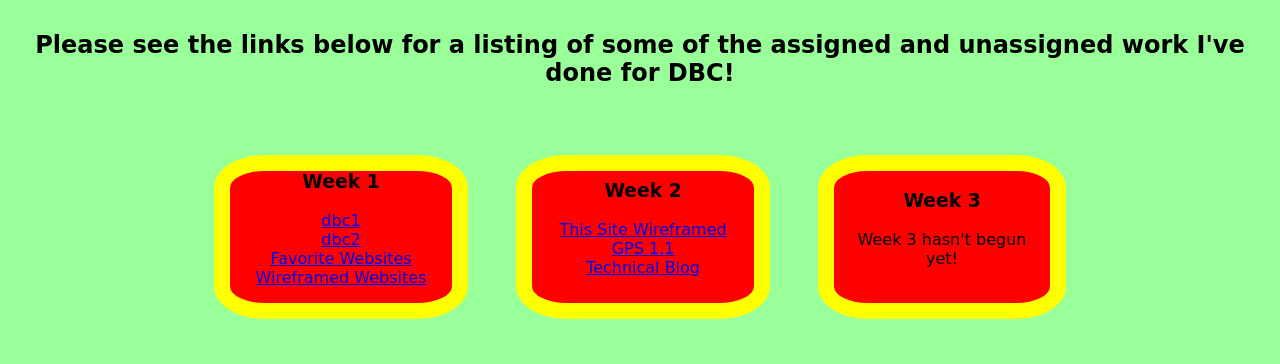
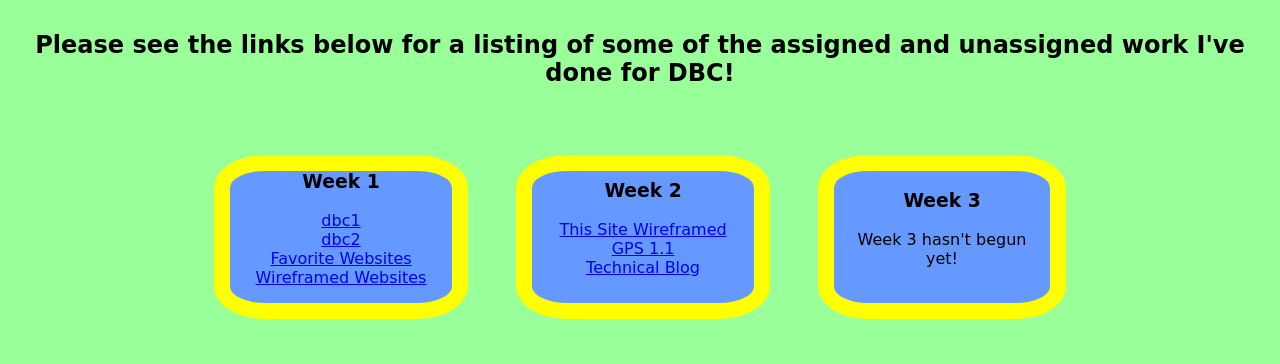
Before and after one commit to austin809/austin809.github.io, a plain HTML site: page index.html in a window 1280 px wide. Shown: the part 569-933 px from the top of the page. Drawn offline with Linux system fonts and the light colour scheme; a web font is replaced by a local one.

Commit message:
test switch

```diff
--- a/unit1_projects/index.css
+++ b/unit1_projects/index.css
@@ -12,7 +12,7 @@
 }
 section td{
 	padding: 0em;
-	background-color: red;
+	background-color: #6699FF;
 	border: solid 1em yellow;
 	border-radius: 20%;
 }
```
